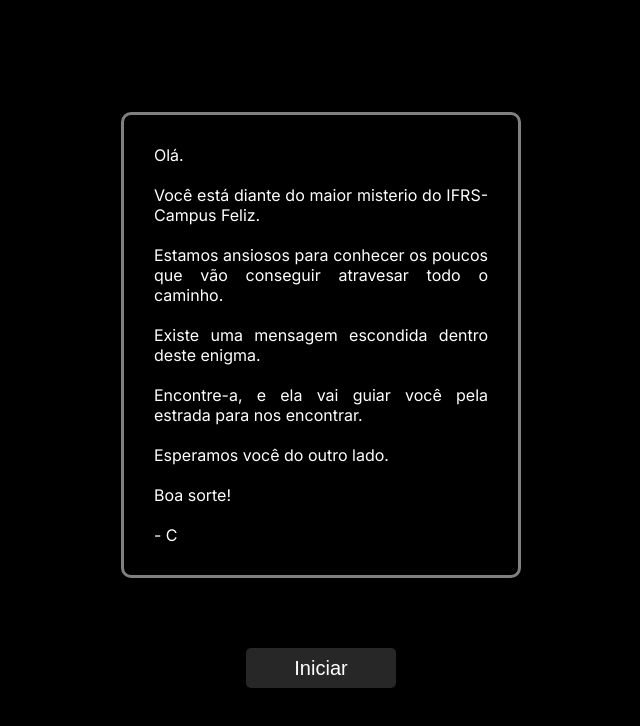
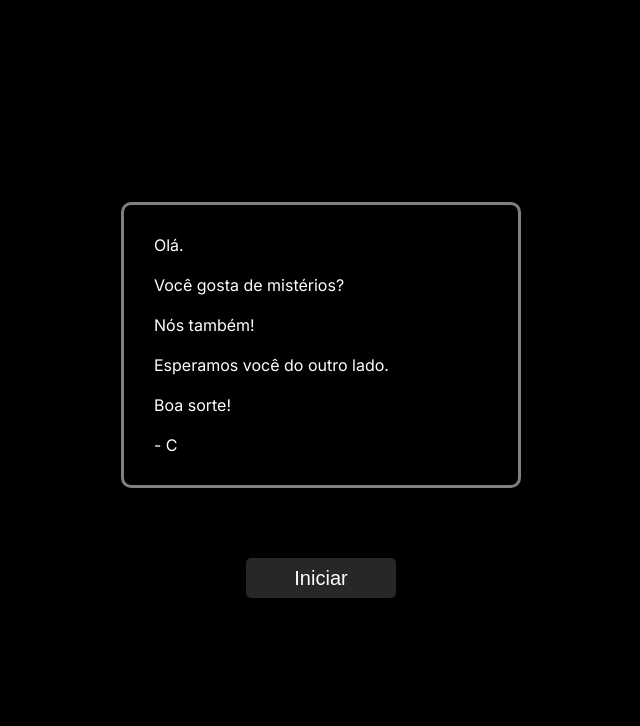
Before and after one commit to GustavoGebhardt/clube, a Next.js app: page /enigma in a window 1280 px wide. Shown: the top 726 px of the page, without its empty margins (319-959 px from the left). Built offline with nearby package versions, Linux system fonts and the light colour scheme.

Commit message:
Atualização

```diff
--- a/src/app/enigma/page.tsx
+++ b/src/app/enigma/page.tsx
@@ -17,7 +17,7 @@ export default function Enigma() {
     <div>
       <div className={styles.divBackground}>
         <div className={styles.divInicio}>
-          <p className={styles.text}>Olá.<br></br><br></br> Você está diante do maior misterio do IFRS-Campus Feliz.<br></br><br></br> Estamos ansiosos para conhecer os poucos que vão conseguir atravesar todo o caminho.<br></br><br></br> Existe uma mensagem escondida dentro deste enigma.<br></br><br></br> Encontre-a, e ela vai guiar você pela estrada para nos encontrar.<br></br><br></br> Esperamos você do outro lado.<br></br><br></br> Boa sorte!<br></br><br></br> - C</p>
+          <p className={styles.text}>Olá.<br></br><br></br> Você gosta de mistérios?<br></br><br></br>Nós também!<br></br><br></br> Esperamos você do outro lado.<br></br><br></br> Boa sorte!<br></br><br></br> - C</p>
           <button className={styles.btn} onClick={handleLogin}>Iniciar</button>
         </div>
       </div>
```
